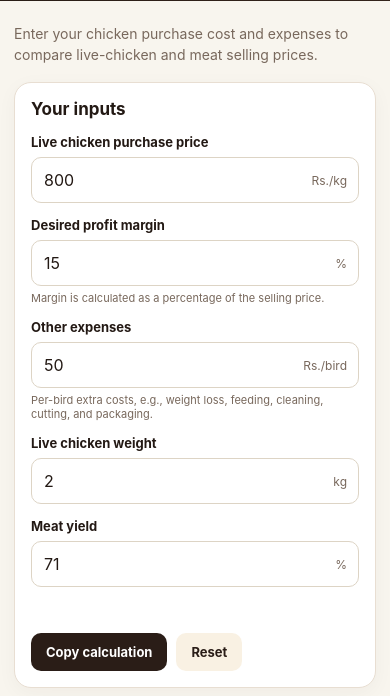
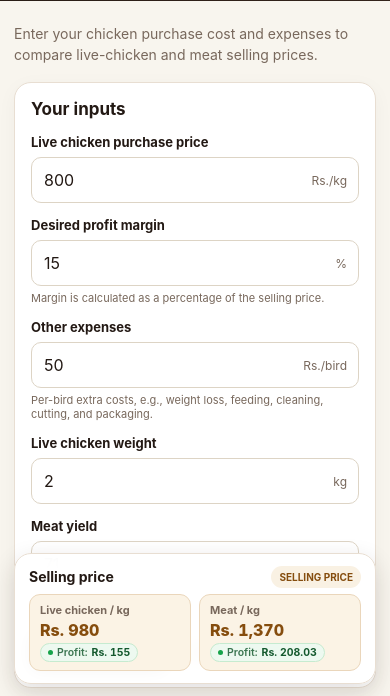
Before and after one commit to ragulan28/henhouse-calculator, a plain HTML site: page index.html in a window 390 px wide. Shown: the part 148-844 px from the top of the page. Drawn offline with Linux system fonts and the light colour scheme; no server answers.

Commit message:
feat: add profit metrics, rounded selling prices, and mobile sticky bar

```diff
--- a/css/style.css
+++ b/css/style.css
@@ -303,7 +303,8 @@ button:focus-visible {
   margin-top: 12px;
 }
 
-.result-group + .result-group {
+.result-group + .result-group,
+.result-group + .sp-slot {
   border-top: 1px solid var(--line);
   margin-top: 16px;
   padding-top: 16px;
@@ -368,21 +369,28 @@ button:focus-visible {
 }
 
 .compare-box {
+  display: flex;
+  flex-wrap: wrap;
+  align-items: center;
+  justify-content: space-between;
+  column-gap: 8px;
+  row-gap: 4px;
   background: #fbf3e5;
   border: 1px solid #ead6bb;
   border-radius: 11px;
-  padding: 12px;
+  padding: 10px 12px;
   margin: 0;
   min-width: 0;
   box-sizing: border-box;
 }
 
 .compare-box small {
+  flex: 1 0 100%;
   display: block;
   color: var(--muted);
   font-size: 11px;
   font-weight: 650;
-  margin-bottom: 5px;
+  margin-bottom: 0;
 }
 
 .compare-box strong {
@@ -391,6 +399,44 @@ button:focus-visible {
   font-weight: 800;
   color: #854d0e;
   font-variant-numeric: tabular-nums;
+  white-space: nowrap;
+  overflow: hidden;
+  text-overflow: ellipsis;
+}
+
+.compare-profit {
+  display: inline-flex;
+  align-items: center;
+  gap: 5px;
+  max-width: 100%;
+  margin-top: 0;
+  padding: 3px 8px;
+  border-radius: 999px;
+  background: #edf9f0;
+  border: 1px solid #c6ebd0;
+  color: #14592e;
+  font-size: 11px;
+  line-height: 1.25;
+  font-variant-numeric: tabular-nums;
+}
+
+.compare-profit::before {
+  content: "";
+  width: 5px;
+  height: 5px;
+  border-radius: 50%;
+  background: #16a34a;
+  flex-shrink: 0;
+}
+
+.compare-profit span:first-child {
+  font-weight: 600;
+  opacity: 0.82;
+  white-space: nowrap;
+}
+
+.compare-profit span:last-child {
+  font-weight: 750;
   white-space: nowrap;
   overflow: hidden;
   text-overflow: ellipsis;
@@ -692,6 +738,44 @@ footer {
     width: 100%;
     justify-content: space-between;
   }
+  .sp-group.is-pinned {
+    position: fixed;
+    left: 14px;
+    right: 14px;
+    bottom: calc(12px + env(safe-area-inset-bottom, 0px));
+    z-index: 40;
+    background: rgba(255, 255, 255, 0.96);
+    -webkit-backdrop-filter: blur(8px);
+    backdrop-filter: blur(8px);
+    border: 1px solid var(--line);
+    border-radius: 17px;
+    box-shadow: 0 8px 24px rgba(42, 29, 23, 0.14);
+    padding: 12px 14px;
+  }
+  .sp-group.is-pinned .result-title {
+    margin-bottom: 6px;
+  }
+  .sp-group.is-pinned .compare {
+    grid-template-columns: 1fr 1fr;
+    gap: 8px;
+    margin-top: 0;
+  }
+  .sp-group.is-pinned .compare-box {
+    padding: 8px 10px;
+    row-gap: 3px;
+  }
+  .sp-group.is-pinned .compare-box small {
+    margin-bottom: 0;
+  }
+  .sp-group.is-pinned .compare-box strong {
+    font-size: 16px;
+  }
+  .sp-group.is-pinned .compare-profit {
+    margin-top: 0;
+    padding: 2px 7px;
+    gap: 4px;
+    font-size: 10.5px;
+  }
 }
 
 @media (max-width: 480px) {
@@ -699,6 +783,9 @@ footer {
     grid-template-columns: 1fr;
     gap: 8px;
   }
+  .sp-group.is-pinned .compare {
+    grid-template-columns: 1fr 1fr;
+  }
   .lang-btn {
     padding: 5px 8px;
     font-size: 11px;
--- a/index.html
+++ b/index.html
@@ -370,7 +370,7 @@
             </div>
             <div class="metric">
               <span data-i18n="liveBELabel">Min selling price/kg</span
-              ><strong id="liveBE">Rs. 825.00</strong>
+              ><strong id="liveBE">Rs. 825</strong>
             </div>
             <div class="metric">
               <span data-i18n="liveSPLabel">Selling price/kg</span>
@@ -396,14 +396,15 @@
             </div>
             <div class="metric">
               <span data-i18n="dressedSPLabel">Selling price/kg</span>
-              <strong id="dressedSP">Rs. 1,366.32</strong>
+              <strong id="dressedSP">Rs. 1,367.03</strong>
             </div>
             <div class="metric">
               <span data-i18n="dressedProfitLabel">Profit/kg</span
-              ><strong id="dressedProfit">Rs. 204.35</strong>
+              ><strong id="dressedProfit">Rs. 205.05</strong>
             </div>
           </div>
-          <div class="result-group">
+          <div class="sp-slot" id="spSlot">
+            <div class="result-group sp-group" id="spGroup">
               <div class="result-title">
                 <h3 data-i18n="spHeading">Selling price</h3>
                 <span class="pill" data-i18n="spPill">SELLING PRICE</span>
@@ -411,11 +412,20 @@
               <div class="compare">
                 <div class="compare-box">
                   <small data-i18n="spLiveCard">Live chicken / kg</small>
-                <strong id="compareLive">Rs. 970.59</strong>
+                  <strong id="compareLive">Rs. 980</strong>
+                  <span class="compare-profit">
+                    <span data-i18n="spProfitPrefix">Profit:</span>
+                    <span id="compareLiveProfit">Rs. 155</span>
+                  </span>
                 </div>
                 <div class="compare-box">
                   <small data-i18n="spDressedCard">Meat / kg</small>
-                <strong id="compareDressed">Rs. 1,366.32</strong>
+                  <strong id="compareDressed">Rs. 1,370</strong>
+                  <span class="compare-profit">
+                    <span data-i18n="spProfitPrefix">Profit:</span>
+                    <span id="compareDressedProfit">Rs. 208.03</span>
+                  </span>
+                </div>
               </div>
             </div>
           </div>
--- a/js/app.js
+++ b/js/app.js
@@ -54,12 +54,19 @@
     }
   } catch {}
 
-  const money = (value) =>
-    (I18N[currentLang]?.currencyPrefix || "Rs. ") +
-    value.toLocaleString("en-LK", {
+  const money = (value) => {
+    const formatted = value.toLocaleString("en-LK", {
       minimumFractionDigits: 2,
       maximumFractionDigits: 2,
     });
+    return (
+      (I18N[currentLang]?.currencyPrefix || "Rs. ") +
+      formatted.replace(/\.00$/, "")
+    );
+  };
+
+  const roundUpTo10 = (value) =>
+    value <= 0 ? 0 : Math.ceil((value - 1e-9) / 10) * 10;
 
   let current = null;
 
@@ -125,6 +132,10 @@
     const dressedSP = dressedBE / factor;
     const liveProfit = liveSP - liveBE;
     const dressedProfit = dressedSP - dressedBE;
+    const compareLiveSP = roundUpTo10(liveSP);
+    const compareDressedSP = roundUpTo10(dressedSP);
+    const compareLiveProfit = compareLiveSP - liveBE;
+    const compareDressedProfit = compareDressedSP - dressedBE;
     const difference = dressedSP - liveSP;
 
     const result = {
@@ -149,8 +160,12 @@
     $("dressedBE").textContent = money(dressedBE);
     $("dressedSP").textContent = money(dressedSP);
     $("dressedProfit").textContent = money(dressedProfit);
-    $("compareLive").textContent = money(liveSP);
-    $("compareDressed").textContent = money(dressedSP);
+    $("compareLive").textContent = money(compareLiveSP);
+    $("compareDressed").textContent = money(compareDressedSP);
+    if ($("compareLiveProfit"))
+      $("compareLiveProfit").textContent = money(compareLiveProfit);
+    if ($("compareDressedProfit"))
+      $("compareDressedProfit").textContent = money(compareDressedProfit);
     if ($("difference")) $("difference").textContent = money(difference);
   }
 
@@ -230,6 +245,64 @@
   // Initial render
   setLanguage(currentLang);
 
+  // Mobile sticky-bottom Selling Price bar: pins to bottom until its natural
+  // slot reaches the viewport bottom, then docks cleanly in flow.
+  function initMobileStickySellingPrice() {
+    const slot = $("spSlot");
+    const group = $("spGroup");
+    if (!slot || !group) return;
+
+    const mobileMq = window.matchMedia("(max-width: 720px)");
+    let pinned = false;
+    let rafId = 0;
+
+    function unpin() {
+      if (!pinned) return;
+      group.classList.remove("is-pinned");
+      slot.style.minHeight = "";
+      pinned = false;
+    }
+
+    function update() {
+      rafId = 0;
+      if (!mobileMq.matches) {
+        unpin();
+        return;
+      }
+
+      const rect = slot.getBoundingClientRect();
+      const shouldPin = rect.bottom > window.innerHeight - 12;
+
+      if (shouldPin && !pinned) {
+        slot.style.minHeight = `${group.offsetHeight}px`;
+        group.classList.add("is-pinned");
+        pinned = true;
+      } else if (!shouldPin) {
+        unpin();
+      }
+    }
+
+    function scheduleUpdate() {
+      if (rafId) return;
+      rafId = window.requestAnimationFrame(update);
+    }
+
+    window.addEventListener("scroll", scheduleUpdate, { passive: true });
+    window.addEventListener("resize", () => {
+      if (pinned) {
+        unpin();
+      }
+      scheduleUpdate();
+    });
+    if (mobileMq.addEventListener) {
+      mobileMq.addEventListener("change", scheduleUpdate);
+    }
+
+    update();
+  }
+
+  initMobileStickySellingPrice();
+
   // Global Usage Tracker (CounterAPI v2)
   async function initUsageTracker() {
     const countEl = $("appUsesCount");
--- a/js/i18n.js
+++ b/js/i18n.js
@@ -42,6 +42,7 @@ window.I18N = {
     spPill: "SELLING PRICE",
     spLiveCard: "Live chicken / kg",
     spDressedCard: "Meat / kg",
+    spProfitPrefix: "Profit:",
     contactHeading: "Contact HenHouse",
     contactDesc:
       "Order fresh chicken or inquire about daily wholesale and retail pricing.",
@@ -120,6 +121,7 @@ window.I18N = {
     spPill: "විකුණුම් මිල",
     spLiveCard: "සජීවී කුකුල් මස් / කි.ග්‍රෑ.",
     spDressedCard: "මස් / කි.ග්‍රෑ.",
+    spProfitPrefix: "ලාභය:",
     contactHeading: "HenHouse අමතන්න",
     contactDesc:
       "නැවුම් කුකුල් මස් ඇණවුම් කිරීමට සහ දෛනික තොග/සිල්ලර මිල ගණන් දැනගැනීමට අමතන්න.",
@@ -198,6 +200,7 @@ window.I18N = {
     spPill: "விற்பனை விலை",
     spLiveCard: "உயிருள்ள கோழி / கிலோ",
     spDressedCard: "இறைச்சி / கிலோ",
+    spProfitPrefix: "இலாபம்:",
     contactHeading: "HenHouse உடன் தொடர்பு கொள்ள",
     contactDesc:
       "புதிய கோழி இறைச்சி ஆர்டர்கள் மற்றும் தினசரி மொத்த, சில்லறை விலை விபரங்களுக்கு தொடர்பு கொள்ளவும்.",
```
Lines whose indentation alone changed are shown as unchanged.
